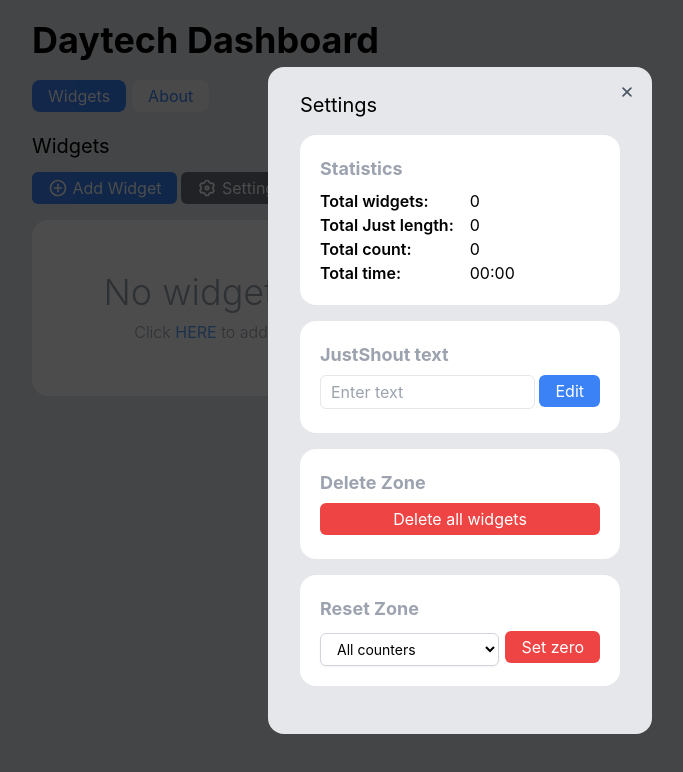
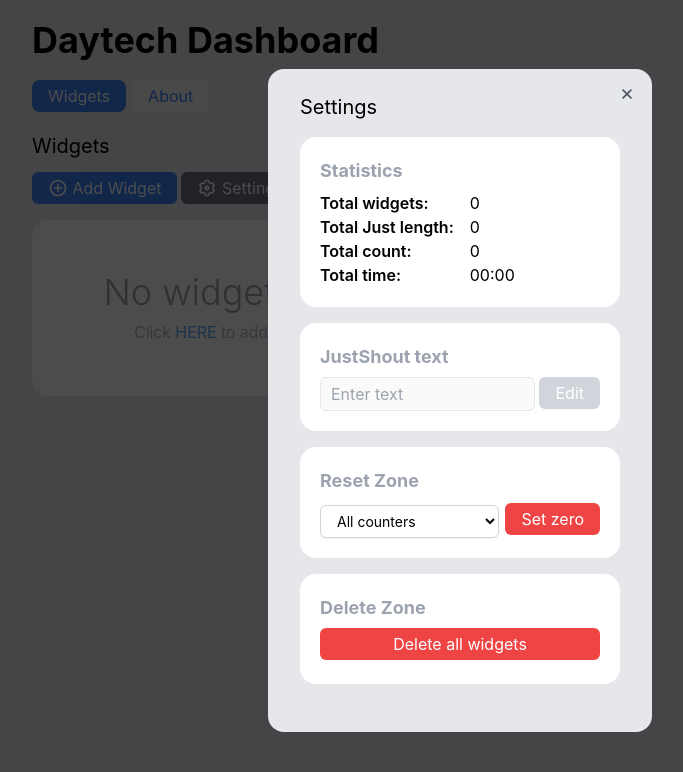
Before and after one commit to chiraphon-w/daytech-dashboard, a Next.js app: page / in a window 1280 px wide. Both pictures are taken after a click on the button "Settings". Shown: the top 772 px of the page, without its empty margins (180-863 px from the left). Built offline with nearby package versions, Linux system fonts and the light colour scheme.

Commit message:
fix bugs

```diff
--- a/components/ModalSetting.js
+++ b/components/ModalSetting.js
@@ -1,4 +1,5 @@
 import React, { useState } from "react";
+import Button from "./Buttons/Button";
 import { HeadSettings, TableSettings } from "./Layouts/Settings";
 
 export default function ModalSetting({
@@ -12,12 +13,65 @@ export default function ModalSetting({
   let jsLength = 0;
   let sumCount = 0;
   let sumTime = 0;
+  let disabled = true;
+  let inputSty = "w-full px-2.5 py-1 border focus:outline-none rounded-md";
   let settingsBtn =
     "text-white focus:outline-none px-4 py-1 rounded-md bg-red-500 hover:bg-red-600";
+
+  let editJustShout = (
+    <HeadSettings title="JustShout text">
+      <fieldset disabled>
+        <form className="flex">
+          <div className="flex-1 mr-1">
+            <input
+              type="text"
+              className={inputSty}
+              placeholder="Enter text"
+              defaultValue=""
+            />
+          </div>
+          <div>
+            <Button disabled={disabled}>Edit</Button>
+          </div>
+        </form>
+      </fieldset>
+    </HeadSettings>
+  );
+
   const [checkError, setCheckError] = useState("");
-
+  const onSubmit = (e) => {
+    e.preventDefault();
+    if (e.target.title.value.length < 3) {
+      setCheckError("Please enter at least 3 characters.");
+    } else {
+      onEditJustShout(e.target.title.value.trim());
+    }
+  };
   listAllWidgets.map((list) => {
     if (list.type === "justSay" || list.type === "justShout") {
+      if (list.type === "justShout" && list.value) {
+        editJustShout = (
+          <HeadSettings title="JustShout text">
+            <fieldset>
+              <form onSubmit={onSubmit} className="flex">
+                <div className="flex-1 mr-1">
+                  <input
+                    name="title"
+                    type="text"
+                    className={inputSty}
+                    placeholder="Enter text"
+                    defaultValue={defaultValueShout}
+                  />
+                </div>
+                <div>
+                  <Button disabled={!disabled}>Edit</Button>
+                </div>
+              </form>
+              <div className="text-red-600 text-xs mt-1">{checkError}</div>
+            </fieldset>
+          </HeadSettings>
+        );
+      }
       jsLength = jsLength + list.value.length;
     } else if (list.type === "counter") {
       sumCount = sumCount + list.value;
@@ -32,16 +86,6 @@ export default function ModalSetting({
     </>
   );
 
-  const onSubmit = (e) => {
-    e.preventDefault();
-    if (e.target.title.value.length < 3) {
-      setCheckError("Please enter at least 3 characters.");
-    } else {
-      console.log(e.target.title.value.trim(), "ModalSetting");
-      onEditJustShout(e.target.title.value.trim());
-    }
-  };
-
   return (
     <div>
       <h2 className="text-xl mb-4">Settings</h2>
@@ -53,35 +97,14 @@ export default function ModalSetting({
           <TableSettings title="Total time">{totalTime}</TableSettings>
         </div>
       </HeadSettings>
-      <HeadSettings title="JustShout text">
-        <fieldset>
-          <form onSubmit={onSubmit} className="flex">
-            <div className="flex-1 mr-1">
-              <input
-                name="title"
-                type="text"
-                className="w-full px-2.5 py-1 border focus:outline-none rounded-md"
-                placeholder="Enter text"
-                defaultValue={defaultValueShout}
-              />
-            </div>
-            <div>
-              <button className="text-white focus:outline-none px-4 py-1 rounded-md bg-blue-500 hover:bg-blue-600">
-                {" "}
-                Edit
-              </button>
-            </div>
-          </form>
-          <div className="text-red-600 text-xs mt-1">{checkError}</div>
-        </fieldset>
-      </HeadSettings>
+      {editJustShout}
+      {children}
       <HeadSettings title="Delete Zone">
         <button onClick={handleClear} className={`${settingsBtn} w-full mb-1`}>
           {" "}
           Delete all widgets
         </button>
       </HeadSettings>
-      {children}
     </div>
   );
 }
--- a/components/WidgetTools.js
+++ b/components/WidgetTools.js
@@ -6,10 +6,10 @@ import {
   RiIncreaseDecreaseLine,
   RiSettings3Line,
 } from "react-icons/ri";
-import { BiBomb } from "react-icons/bi";
 import { AiOutlineMessage } from "react-icons/ai";
 import { HiOutlineSpeakerphone } from "react-icons/hi";
 import { IoTimerOutline } from "react-icons/io5";
+import { TiWeatherPartlySunny } from "react-icons/ti";
 
 import WidgetsCard from "./Layouts/WidgetsCard";
 import Modal from "./Layouts/Modal";
@@ -23,10 +23,7 @@ import Card from "./Layouts/Card";
 import { HeadSettings } from "./Layouts/Settings";
 import AddJustShout from "./AddWidgets/AddJustShout";
 import JustShout from "./JustShout";
-import { data } from "autoprefixer";
-import { useEffect } from "react";
-import AddWidgetForm from "./Layouts/AddWidgetForm";
-import EditJustS from "./AddWidgets/EditJustS";
+
 
 export default function WidgetTools() {
   let ct = "mx-auto text-4xl";
@@ -87,6 +84,7 @@ export default function WidgetTools() {
   const handleClear = function () {
     setListAllWidgets([]);
     setModalActiveSetting(false);
+    setDefaultValueShout("");
   };
 
   const onUpdateValue = (id, value) => {
@@ -101,7 +99,6 @@ export default function WidgetTools() {
   const handleReset = () => {
     let newWidgets = [];
     listAllWidgets.map((list) => {
-      console.log("selectedOption: ", selectedOption, "list.type: ", list.type);
       if (selectedOption === "" && list.type === "counter") {
         setSelectedOption("counter");
         list.value = 0;
@@ -120,6 +117,7 @@ export default function WidgetTools() {
         listAllWidgets.filter((widget) => widget.id !== list.id)
       );
     }
+    setDefaultValueShout("");
   };
 
   const onEdit = (newId, newValue) => {
@@ -136,7 +134,6 @@ export default function WidgetTools() {
   };
 
   const onEditJustShout = (newValue) => {
-    console.log(newValue, "onEditJustShout");
     let newListAllWidgets = [];
     listAllWidgets.map((data) => {
       if (data.type === "justShout") {
@@ -167,9 +164,7 @@ export default function WidgetTools() {
         }
       });
     }
-
     setListAllWidgets([...listAllWidgets, data]);
-    console.log(listAllWidgets, "handleAdd");
     handleCancel();
   };
 
@@ -285,6 +280,11 @@ export default function WidgetTools() {
                   <IoTimerOutline className={ct} />
                 </WidgetsCard>
               </div>
+              <div onClick={handleCounter} className={menuSty}>
+                <WidgetsCard title="Weather">
+                  <TiWeatherPartlySunny className={ct} />
+                </WidgetsCard>
+              </div>
             </div>
           </Modal>
         )}
@@ -310,7 +310,12 @@ export default function WidgetTools() {
 
         {modalActiveSetting && (
           <Modal onCancel={handleCancel}>
-            <ModalSetting listAllWidgets={listAllWidgets} defaultValueShout={defaultValueShout} onEditJustShout={onEditJustShout} handleClear={handleClear}>
+            <ModalSetting
+              listAllWidgets={listAllWidgets}
+              defaultValueShout={defaultValueShout}
+              onEditJustShout={onEditJustShout}
+              handleClear={handleClear}
+            >
               <HeadSettings title="Reset Zone">
                 <div className="flex items-center">
                   <select
```
